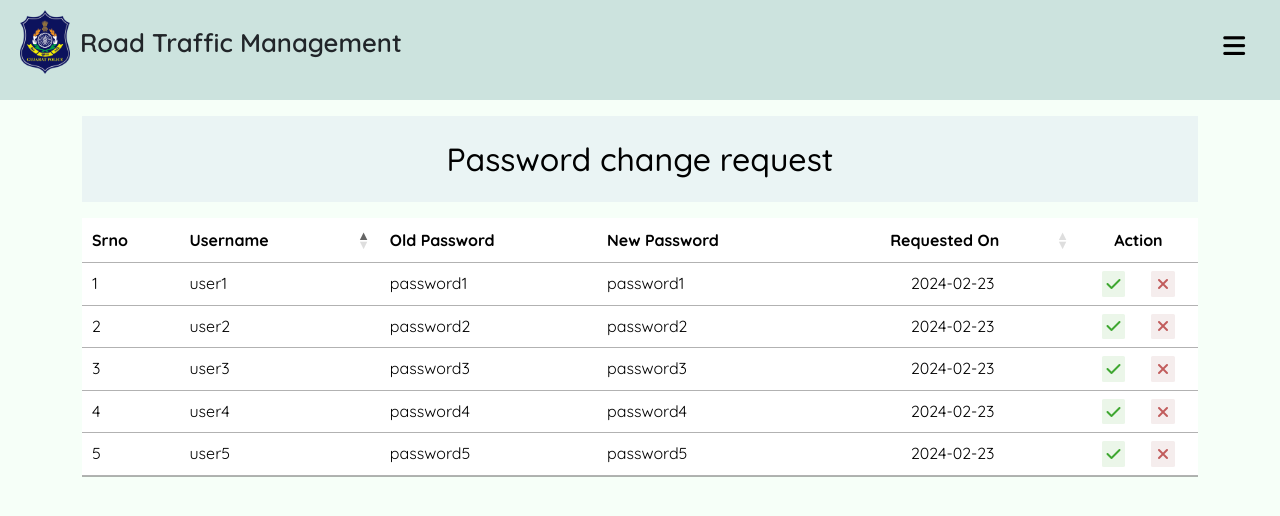
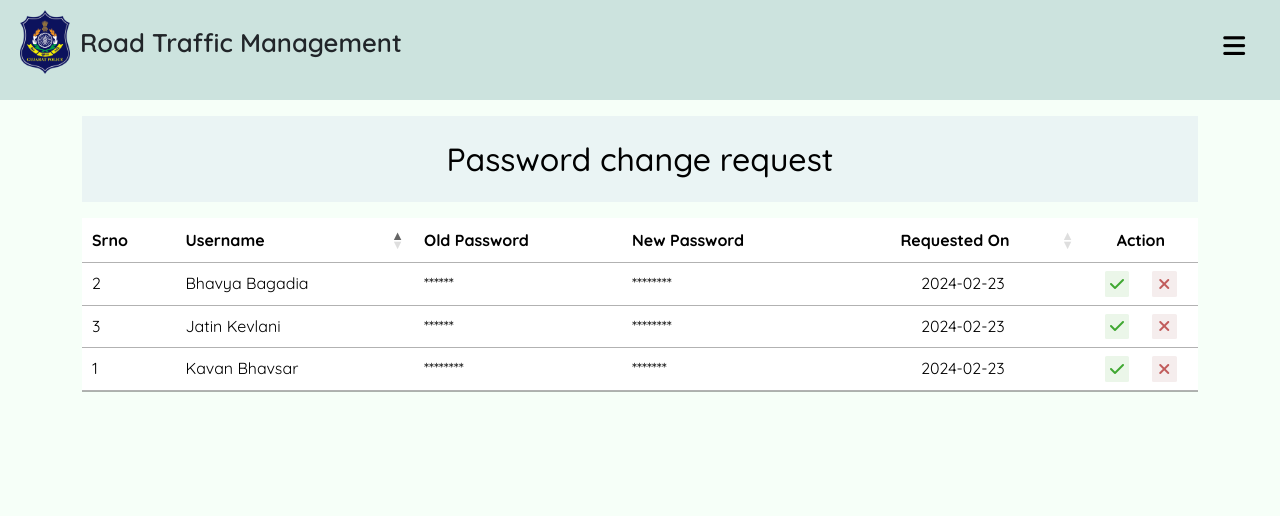
Before and after one commit to GenerativeGenz/traffic-memo-system, a Django app: page /super-admin/password-change/ in a window 1280 px wide. Shown: the top 516 px of the page. Run offline with Django 5.2, Linux system fonts and the light colour scheme; some libraries are stand-ins or nearby versions.

Commit message:
changed templates

```diff
--- a/application/numplatedetection.py
+++ b/application/numplatedetection.py
@@ -39,5 +39,5 @@ def detect_numberplate(image):
     # if cv.waitKey(0) & 0xFF == ord('q'):
     #     cv.destroyAllWindows()
 
-if __name__ == "main":
-    detect_numberplate("cropped_22.jpg")
+# if __name__ == "main":
+detect_numberplate("test.jpg")
--- a/templates/head.html
+++ b/templates/head.html
@@ -3,6 +3,7 @@
     <meta name="viewport" content="width=device-width, initial-scale=1.0">
     <title> {% block title %}{% endblock title %} | Traffic Management System </title>
 
+    <link rel="shortcut icon" href="/static/images/logo.png" type="image/x-icon">
     <link rel="stylesheet" href="https://cdn.datatables.net/1.13.7/css/jquery.dataTables.min.css">
     <link rel="stylesheet" href="https://cdn.jsdelivr.net/npm/bootstrap-icons@1.11.3/font/bootstrap-icons.min.css">
     <link rel="stylesheet" href="https://cdn.datatables.net/2.0.0/css/dataTables.bootstrap5.css">
--- a/templates/pswdChange.html
+++ b/templates/pswdChange.html
@@ -19,9 +19,9 @@
         <tbody>
             <tr>
                 <td>1</td>
-                <td>user1</td>
-                <td>password1</td>
-                <td>password1</td>
+                <td>Kavan Bhavsar</td>
+                <td>********</td>
+                <td>*******</td>
                 <td class="text-center">2024-02-23</td>
                 <td class="d-flex justify-content-around align-items-center">
                     <span><a tabindex="0" class="fa-solid fa-check" role="button" data-bs-placement="top"
@@ -34,9 +34,9 @@
             </tr>
             <tr>
                 <td>2</td>
-                <td>user2</td>
-                <td>password2</td>
-                <td>password2</td>
+                <td>Bhavya Bagadia</td>
+                <td>******</td>
+                <td>********</td>
                 <td class="text-center">2024-02-23</td>
                 <td class="d-flex justify-content-around align-items-center">
                     <span><a tabindex="0" class="fa-solid fa-check" role="button" data-bs-placement="top"
@@ -49,9 +49,9 @@
             </tr>
             <tr>
                 <td>3</td>
-                <td>user3</td>
-                <td>password3</td>
-                <td>password3</td>
+                <td>Jatin Kevlani</td>
+                <td>******</td>
+                <td>********</td>
                 <td class="text-center">2024-02-23</td>
                 <td class="d-flex justify-content-around align-items-center">
                     <span><a tabindex="0" class="fa-solid fa-check" role="button" data-bs-placement="top"
@@ -62,37 +62,6 @@
                             data-bs-trigger="focus" data-bs-content="Double Click to reject"></a></span>
                 </td>
             </tr>
-            <tr>
-                <td>4</td>
-                <td>user4</td>
-                <td>password4</td>
-                <td>password4</td>
-                <td class="text-center">2024-02-23</td>
-                <td class="d-flex justify-content-around align-items-center">
-                    <span><a tabindex="0" class="fa-solid fa-check" role="button" data-bs-placement="top"
-                            data-bs-custom-class="approve-popovertip" data-bs-toggle="popover"
-                            data-bs-trigger="focus" data-bs-content="Double Click to approve"></a></span>
-                    <span><a tabindex="0" class="fa-solid fa-xmark" role="button" data-bs-placement="top"
-                            data-bs-custom-class="reject-popovertip" data-bs-toggle="popover"
-                            data-bs-trigger="focus" data-bs-content="Double Click to reject"></a></span>
-                </td>
-            </tr>
-            <tr>
-                <td>5</td>
-                <td>user5</td>
-                <td>password5</td>
-                <td>password5</td>
-                <td class="text-center">2024-02-23</td>
-                <td class="d-flex justify-content-around align-items-center">
-                    <span><a tabindex="0" class="fa-solid fa-check" role="button" data-bs-placement="top"
-                            data-bs-custom-class="approve-popovertip" data-bs-toggle="popover"
-                            data-bs-trigger="focus" data-bs-content="Double Click to approve"></a></span>
-                    <span><a tabindex="0" class="fa-solid fa-xmark" role="button" data-bs-placement="top"
-                            data-bs-custom-class="reject-popovertip" data-bs-toggle="popover"
-                            data-bs-trigger="focus" data-bs-content="Double Click to reject"></a></span>
-                </td>
-            </tr>
-
         </tbody>
     </table>
   </div>
```
Also changed, not shown: detected_numberplate.jpg (added), test.jpg (added).
